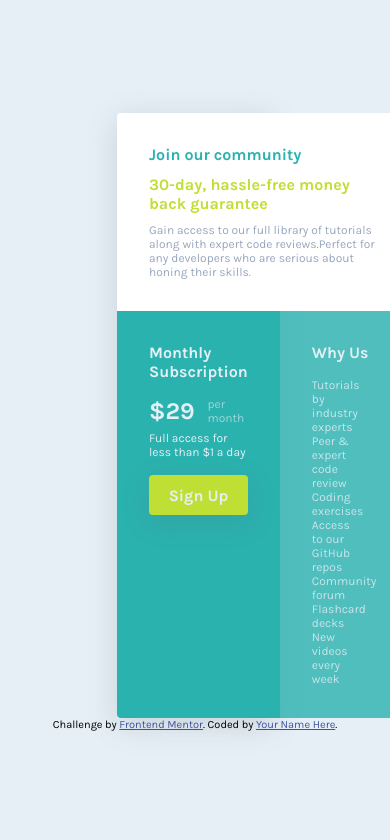
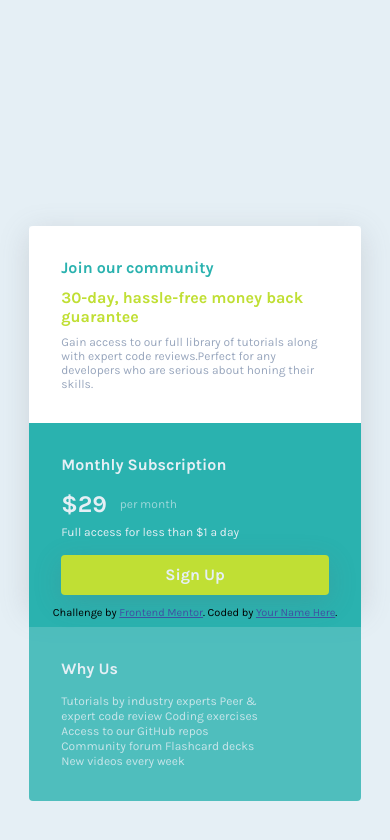
Before and after one commit to yashraj1309/single-price-grid-component-master, a plain HTML site: page index.html in a window 390 px wide. Drawn offline with Linux system fonts and the light colour scheme.

Commit message:
Update CSS

```diff
--- a/index.html
+++ b/index.html
@@ -41,7 +41,7 @@
 
       <div class="third">
         <h2>Why Us</h2>
-        <p style="width: 70%; opacity: .8;">Tutorials by industry experts
+        <p style="width: 75%; opacity: .8; line-height: 15px;">Tutorials by industry experts
           Peer &amp; expert code review
           Coding exercises
           Access to our GitHub repos
--- a/style.css
+++ b/style.css
@@ -20,7 +20,8 @@ body {
 }
 
 .container {
-    max-width: 40%;
+    max-width: 526px;
+    height: 380px;
     display: grid;
     grid-template-columns: 1fr 1fr;
     box-shadow: rgba(100, 100, 111, 0.2) 0px 7px 29px 0px;
@@ -93,3 +94,28 @@ button {
     box-shadow: rgba(100, 100, 111, 0.2) 0px 7px 29px 0px;
     cursor: pointer;
 }
+
+
+@media only screen and (max-device-width: 812px) {
+    .main {
+        height: 100vh;
+    }
+    .container {
+        width: 85%;
+        height: 380px;
+        display: grid;
+        grid-template-columns: 1fr;
+    }
+    .first {
+        grid-column: 1/2;
+        grid-row: 1/2;
+    }
+
+    .second {
+        border-bottom-left-radius: 0;
+    }
+
+    .third {
+        border-bottom-left-radius: 4px;
+    }
+}
```
